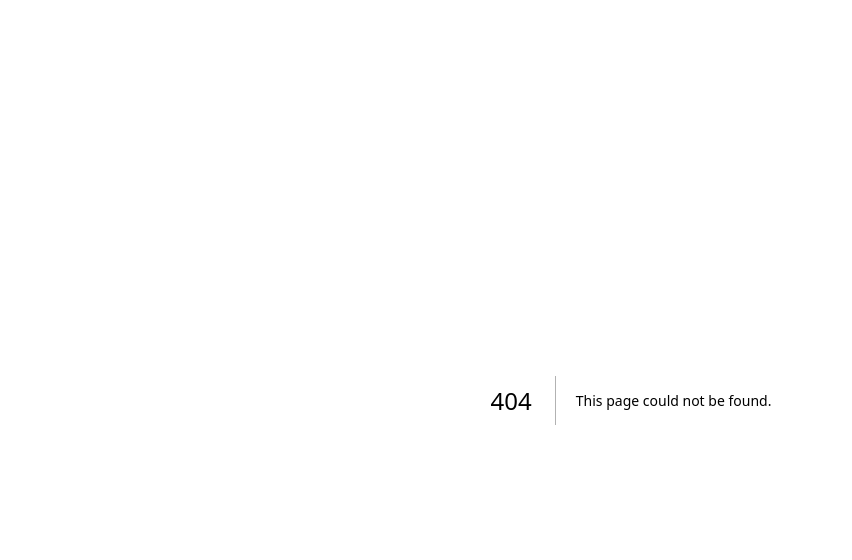
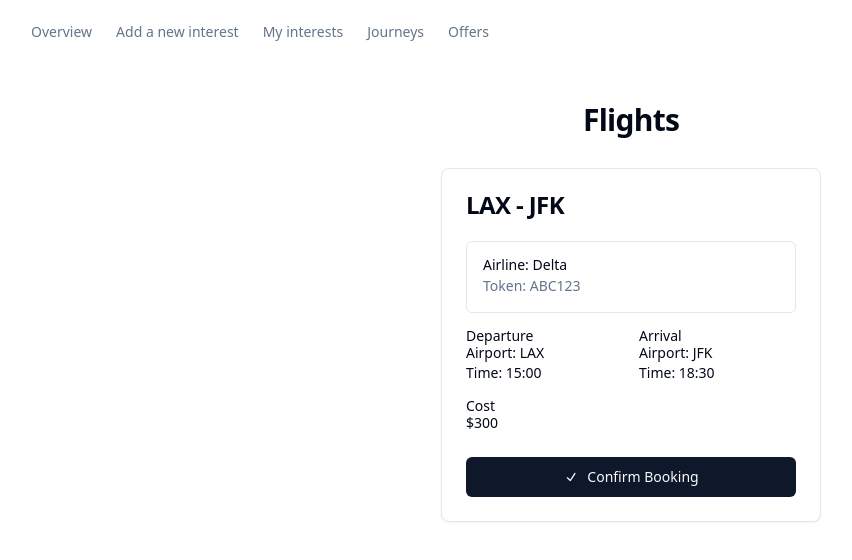
Before and after one commit to acme-sky/acmesky-frontend, a Next.js app: page /journeys in a window 1280 px wide. Before the commit this address had no page. Shown: the top 560 px of the page, without its empty margins (9-861 px from the left). Built offline with nearby package versions, Linux system fonts and the light colour scheme.

Commit message:
added flights card

```diff
--- /dev/null
+++ b/pages/journeys.tsx
@@ -0,0 +1,47 @@
+import { Button } from "../src/components/ui/button";
+import {
+  Card,
+  CardContent,
+  CardDescription,
+  CardHeader,
+  CardTitle,
+} from "../src/components/ui/card";
+import {
+  Tabs,
+  TabsContent,
+  TabsList,
+  TabsTrigger,
+} from "../src/components/ui/tabs";
+import { MainNav } from "../src/components/ui/main-nav";
+import { FlightCard } from "@/src/components/ui/flight_card";
+
+
+const flightInfo = {
+    id: "1",
+    arrival_airport: "JFK",
+    arrival_time: "18:30",
+    departure_airport: "LAX",
+    departure_time: "15:00",
+    cost: 300,
+    airline: "Delta",
+    token: "ABC123",
+  };
+
+
+export default function newInterest() {
+  return (
+    <div className="flex flex-col h-screen">
+      <div className="flex h-16 items-center px-4">
+        <MainNav className="mx-6" />
+      </div>
+      <div className="flex-1 overflow-y-auto space-y-4 p-8 pt-6">
+        <h2 className="text-3xl font-bold tracking-tight flex h-16 items-center px-10 flex justify-center">
+          Flights
+        </h2>
+        <div className="space-y-4 flex justify-center">
+            <FlightCard info={flightInfo}/>
+        </div>
+      </div>
+    </div>
+  );
+}
--- /dev/null
+++ b/src/components/ui/flight_card.tsx
@@ -0,0 +1,71 @@
+import { BellIcon, CheckIcon } from "@radix-ui/react-icons";
+import { cn } from "../../lib/utils";
+import { Button } from "./button";
+import {
+  Card,
+  CardContent,
+  CardDescription,
+  CardFooter,
+  CardHeader,
+  CardTitle,
+} from "./card";
+
+type Flight_info = {
+  id: string;
+  arrival_airport: string;
+  arrival_time: string;
+  departure_airport: string;
+  departure_time: string;
+  cost: number;
+  airline: string;
+  token: string;
+};
+
+type FlightCardProps = {
+  info: Flight_info;
+} & React.ComponentProps<typeof Card>;
+
+export function FlightCard({
+  info,
+  className,
+  ...props
+}: FlightCardProps) {
+  return (
+    <Card className={cn("w-[380px]", className)} {...props}>
+      <CardHeader>
+        <CardTitle className="flex items-center">{info.departure_airport} - {info.arrival_airport} </CardTitle>
+      </CardHeader>
+      <CardContent className="grid gap-4">
+        <div className="flex items-center space-x-4 rounded-md border p-4">
+          <div className="flex-1 space-y-1">
+            <p className="text-sm font-medium leading-none">
+              Airline: {info.airline}
+            </p>
+            <p className="text-sm text-muted-foreground">Token: {info.token}</p>
+          </div>
+        </div>
+        <div className="grid grid-cols-2 gap-4">
+          <div>
+            <p className="text-sm font-medium leading-none">Departure</p>
+            <p className="text-sm">Airport: {info.departure_airport}</p>
+            <p className="text-sm">Time: {info.departure_time}</p>
+          </div>
+          <div>
+            <p className="text-sm font-medium leading-none">Arrival</p>
+            <p className="text-sm">Airport: {info.arrival_airport}</p>
+            <p className="text-sm">Time: {info.arrival_time}</p>
+          </div>
+          <div className="col-span-2">
+            <p className="text-sm font-medium leading-none">Cost</p>
+            <p className="text-sm">${info.cost}</p>
+          </div>
+        </div>
+      </CardContent>
+      <CardFooter>
+        <Button className="w-full">
+          <CheckIcon className="mr-2 h-4 w-4" /> Confirm Booking
+        </Button>
+      </CardFooter>
+    </Card>
+  );
+}
```
